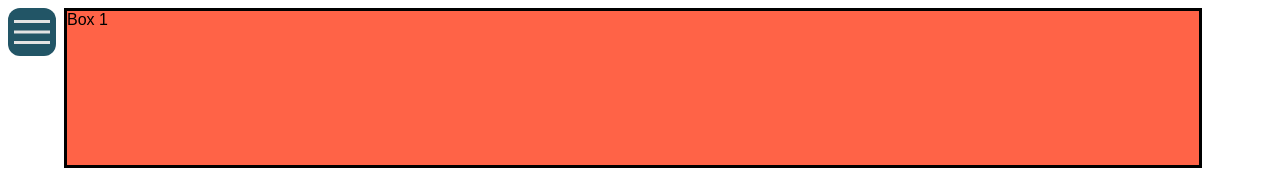
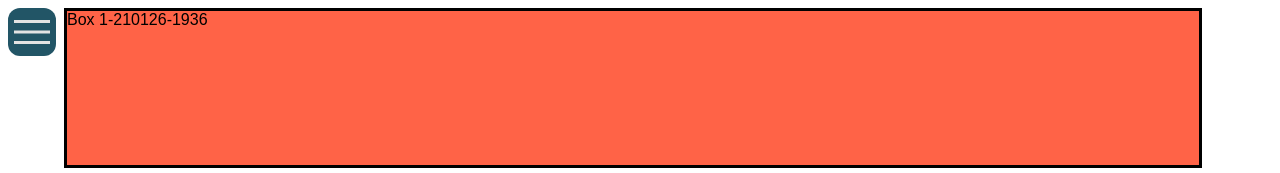
Before and after one commit to eBoxDotSite/experiment, a plain HTML site: page index.html in a window 1280 px wide. Shown: the top 173 px of the page. Drawn offline with Linux system fonts and the light colour scheme.

Commit message:
Add files via upload

```diff
--- a/index.html
+++ b/index.html
@@ -23,7 +23,7 @@
 	<div style="border: solid 3px black; width: 90%;height: 10em;
             	align-items: center;justify-items: center;
                 background-color: tomato;"
-    >Box 1</div>
+    >Box 1-210126-1936</div>
 	<div style="border: solid 3px black; width: 20em;height: 20em;
             	align-items: center;justify-items: center;
                 background-color:greenyellow;"
```
